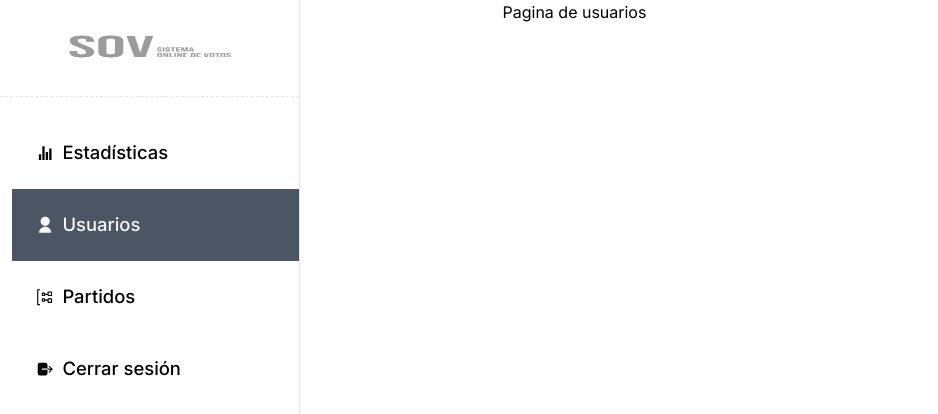
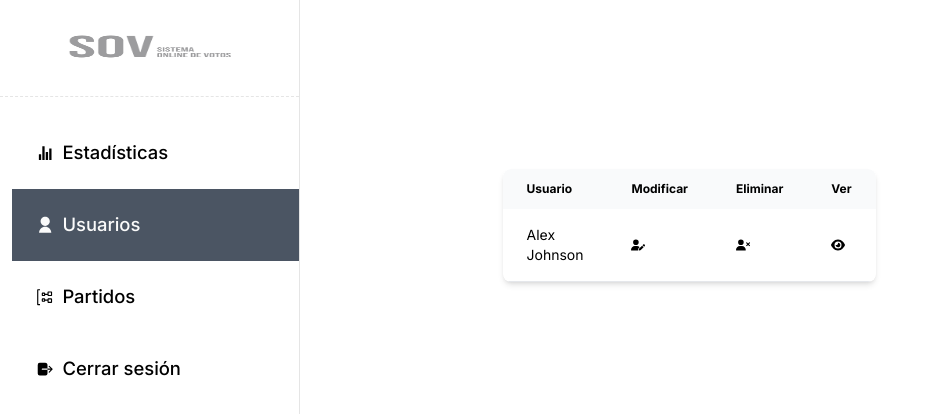
Before and after one commit to maikolchf/REACT, a Next.js app in the folder primeros-pasos/: page /usuarios in a window 1280 px wide. Shown: the top 414 px of the page, without its empty margins (0-938 px from the left). Built offline with nearby package versions, Linux system fonts and the light colour scheme.

Commit message:
formulario de usuarios

```diff
--- a/primeros-pasos/app/(general)/estadistica/page.tsx
+++ b/primeros-pasos/app/(general)/estadistica/page.tsx
@@ -1,38 +1,8 @@
-'use client'
-import {Bar} from 'react-chartjs-2';
 
-const data = {
-  labels: ['Enero', 'Febrero', 'Marzo', 'Abril', 'Mayo'],
-  datasets: [
-    {
-      label: 'Ventas',
-      backgroundColor: 'rgba(75,192,192,1)',
-      borderColor: 'rgba(0,0,0,1)',
-      borderWidth: 2,
-      data: [65, 59, 80, 81, 56],
-    },
-  ],
-};
-
-const options = {
-  scales: {
-    x: {
-      labels: ['Enero', 'Febrero', 'Marzo', 'Abril', 'Mayo'], // Aquí deberías proporcionar las etiquetas para las categorías
-    },
-    y: {
-      beginAtZero: true,
-    },
-    category: ''
-  },
-};
-
-export default function NamePage() {
+export default function EstadisticaPage() {
   return (
     <>
-      <Bar
-        data={data}
-        options={options}
-      />
+      <h1>Pagina de estadisticas</h1>
     </>
   );
 }
--- a/primeros-pasos/app/(general)/layout.tsx
+++ b/primeros-pasos/app/(general)/layout.tsx
@@ -7,14 +7,14 @@ export default function GeneralLayout({
 }) {
   return (
     <>
-      <>
+      <div className="container flex flex-col mx-auto bg-white">
         <Sidebar></Sidebar>
-        <div className="flex flex-wrap ml-9">
-            <div className="h-full w-full max-w-full sm:w-1/4 mx-auto bg-white">
-                {children}
-            </div>
+        <div className="flex ml-9">
+          <div className="w-full max-w-full sm:w-1/4 mx-auto bg-white">
+            {children}
+          </div>
         </div>
-      </>
+      </div>
     </>
   );
 }
--- a/primeros-pasos/app/(general)/usuarios/page.tsx
+++ b/primeros-pasos/app/(general)/usuarios/page.tsx
@@ -1,13 +1,41 @@
-
+import Link from "next/link";
+import { FaUserPen, FaUserXmark,FaEye } from "react-icons/fa6";
 export const metadata = {
     title: 'About Page',
     description: 'Pagina de about'
 }
 
-export default function AboutPage() {
+export default function UsuarioPage() {
     return (
         <>
-           <h1>Pagina de usuarios</h1>
+            <div className='flex'>
+                <div className="flex items-center justify-center min-h-[450px]">
+                    <div className="overflow-x-auto relative shadow-md sm:rounded-lg">
+                        <div className="overflow-x-auto relative shadow-md sm:rounded-lg">
+                            <table className="w-full text-sm text-left">
+                                <thead className="text-xs bg-gray-50">
+                                    <tr>
+                                        <th scope="col" className="py-3 px-6">Usuario</th>
+                                        <th scope="col" className="py-3 px-6">Modificar</th>
+                                        <th scope="col" className="py-3 px-6">Eliminar</th>
+                                        <th scope="col" className="py-3 px-6">Ver</th>
+                                    </tr>
+                                </thead>
+                                <tbody>
+                                    <tr className="bg-white border-b">
+                                        <td className="py-4 px-6">Alex Johnson</td>
+                                        <td className="py-4 px-6"><Link href={"#"}><FaUserPen /></Link></td>
+                                        <td className="py-4 px-6"><Link href={"#"}><FaUserXmark /></Link></td>
+                                        <td className="py-4 px-6"><Link href={"#"}><FaEye /></Link></td>
+                                    </tr>
+
+                                </tbody>
+                            </table>
+                        </div>
+                    </div>
+
+                </div>
+            </div>
         </>
     )
 }
--- a/primeros-pasos/components/sideBar/Sidebar.tsx
+++ b/primeros-pasos/components/sideBar/Sidebar.tsx
@@ -17,8 +17,6 @@ const itemsBarra = [
 
 export const Sidebar = () => {
     return (
-
-        <div className="container flex flex-col mx-auto bg-white">
             <aside className="logo group/sidebar flex flex-col shrink-0 lg:w-[300px] w-[250px] transition-all duration-300 ease-in-out m-0 fixed z-40 inset-y-0 left-0 bg-white border-r border-r-dashed border-r-neutral-200 sidenav fixed-start loopple-fixed-start" id="sidenav-main">
                 <div className="flex shrink-0 px-8 items-center justify-between h-[96px]">
                     <Image className='h-[96px]' src={logo} alt='logo'/>
@@ -34,7 +32,5 @@ export const Sidebar = () => {
                     </div>
                 </div>
             </aside>
-        </div>
-
     )
 }
```
